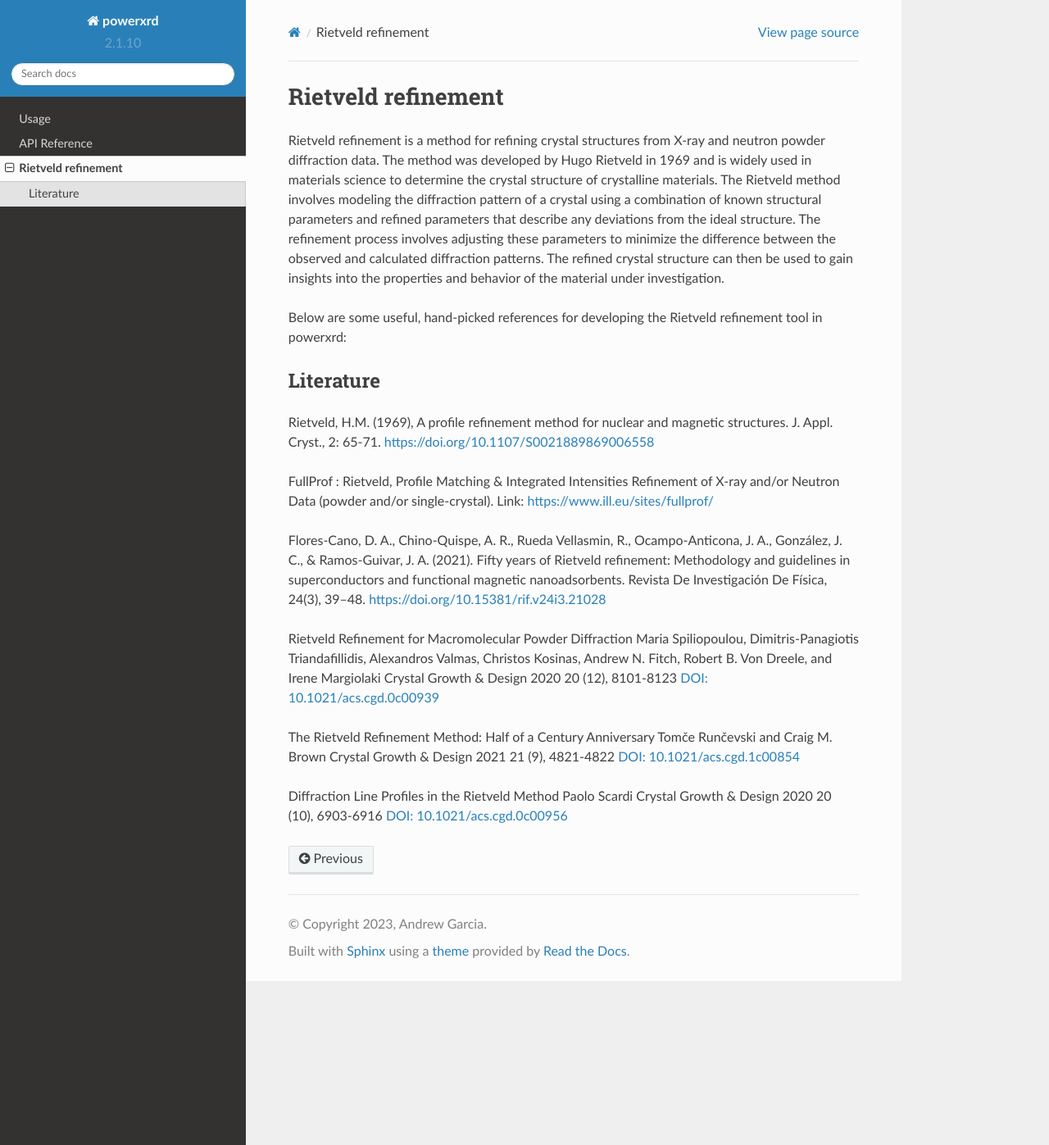
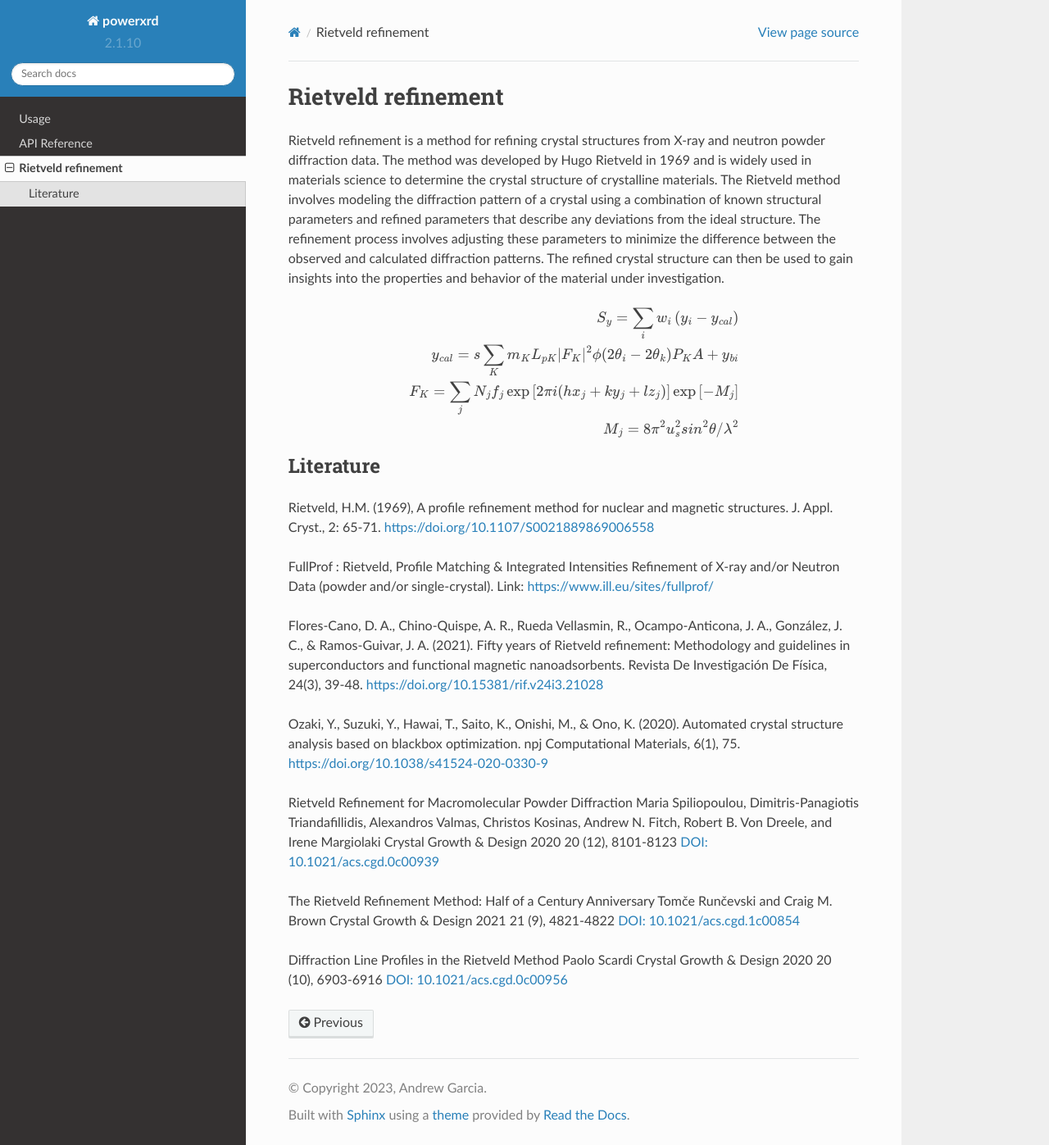
Before and after one commit to andrewrgarcia/powerxrd, a Sphinx documentation site: the page built from docs/source/rietveld.rst, in a window 1280 px wide and 1397 px high. Shown: the whole window at 82% size. Built offline with Sphinx 7.4.7 and the Read the Docs theme 2.0.0, drawn with Linux system fonts in a browser that asks for light colours.

Commit message:
rietveld

```diff
--- a/docs/source/rietveld.rst
+++ b/docs/source/rietveld.rst
@@ -9,7 +9,19 @@ from the ideal structure. The refinement process involves adjusting these parame
 between the observed and calculated diffraction patterns. The refined crystal structure can then be used to gain insights
 into the properties and behavior of the material under investigation.
 
-Below are some useful, hand-picked references for developing the Rietveld refinement tool in powerxrd:
+
+
+.. math::
+
+    S_y = \sum_i w_i \left( y_i - y_{cal} \right)
+
+    y_{cal} = s \sum_{K} m_K L_{pK} | F_K |^2 \phi (2\theta_i - 2\theta_k) P_K A + y_{bi}
+
+    F_K = \sum_j N_j f_j \exp \left[ 2\pi i (h x_j + k y_j + l z_j) \right] \exp \left[ -M_j \right]
+
+    M_j = 8 \pi^2 u_s ^2 sin^2 \theta / \lambda^2
+
+
 
 Literature
 ----------------
@@ -19,7 +31,10 @@ Rietveld, H.M. (1969), A profile refinement method for nuclear and magnetic stru
 FullProf : Rietveld, Profile Matching & Integrated Intensities Refinement of X-ray and/or Neutron Data (powder and/or single-crystal). Link: https://www.ill.eu/sites/fullprof/
 
 Flores-Cano, D. A., Chino-Quispe, A. R., Rueda Vellasmin, R., Ocampo-Anticona, J. A., González, J. C., & Ramos-Guivar, J. A. (2021). Fifty years of Rietveld refinement:
-Methodology and guidelines in superconductors and functional magnetic nanoadsorbents. Revista De Investigación De Física, 24(3), 39–48. https://doi.org/10.15381/rif.v24i3.21028
+Methodology and guidelines in superconductors and functional magnetic nanoadsorbents. Revista De Investigación De Física, 24(3), 39-48. https://doi.org/10.15381/rif.v24i3.21028
+
+Ozaki, Y., Suzuki, Y., Hawai, T., Saito, K., Onishi, M., & Ono, K. (2020). Automated crystal structure analysis based on blackbox optimization. npj Computational Materials, 6(1), 75.
+https://doi.org/10.1038/s41524-020-0330-9
 
 Rietveld Refinement for Macromolecular Powder Diffraction Maria Spiliopoulou, Dimitris-Panagiotis Triandafillidis, Alexandros Valmas, Christos Kosinas, Andrew N. Fitch,
 Robert B. Von Dreele, and Irene Margiolaki Crystal Growth & Design 2020 20 (12), 8101-8123 `DOI: 10.1021/acs.cgd.0c00939 <https://pubs.acs.org/doi/abs/10.1021/acs.cgd.0c00939>`_
```
Also changed, not shown: 2 other files.
